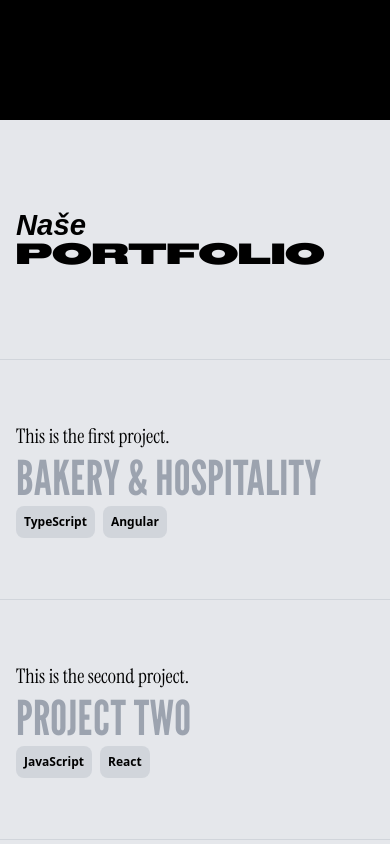
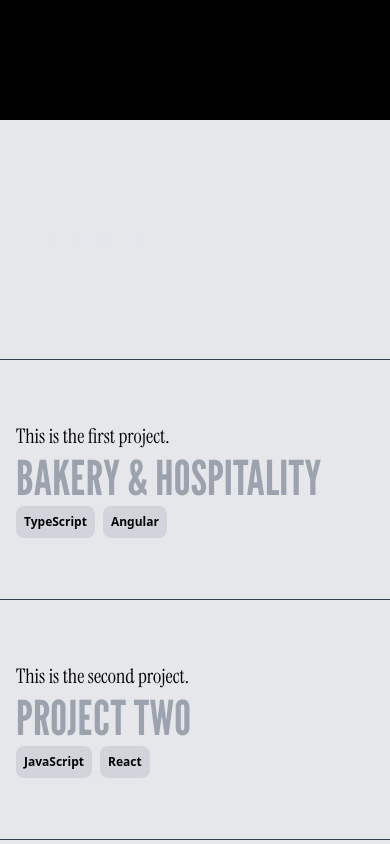
Before and after one commit to jindrahabarta/brofolio, a Next.js app: page / in a window 390 px wide. Shown: the part 3420-4264 px from the top of the page. Built offline with nearby package versions, Linux system fonts and the light colour scheme; a web font is replaced by a local one.

Commit message:
changed about us bg

```diff
--- a/src/app/_components/Sections/AboutUs/Content.tsx
+++ b/src/app/_components/Sections/AboutUs/Content.tsx
@@ -5,7 +5,7 @@ const Content = () => {
     return (
         <div
             id='aboutUsContent'
-            className=' bg-blue-400 h-fit flex flex-col justify-start scale-[0.6]'
+            className='h-fit flex flex-col justify-start scale-[0.6]'
             style={{ transformOrigin: 'center 15%' }}
         >
             <div className='h-screen relative'>
@@ -17,13 +17,13 @@ const Content = () => {
                     src='https://media.istockphoto.com/id/649431220/cs/video/k%C3%B3d-obrazovky-po%C4%8D%C3%ADta%C4%8De-z%C3%A1vadov%C3%BD-efekt-4k.mp4?s=mp4-640x640-is&k=20&c=NzqFy_RmQPW34BSKh8m6cSVK_ws-n6fDLFKtJz_m9EI='
                 ></video>
                 <div className='absolute top-0 left-0 w-full h-full flex items-center justify-center'>
-                    <h1 className=' text-yellow-400 text-center '>
+                    <h1 className='text-yellow-400 text-center '>
                         <strong>O nás</strong>
                     </h1>
                 </div>
             </div>
 
-            <div className='flex flex-col bg-gray-200 uppercase text-red-500'>
+            <div className='flex flex-col uppercase text-red-500'>
                 <article className='relative w-full md:h-[120vh] flex flex-col md:flex-row'>
                     <Image
                         src='https://c.pxhere.com/photos/c2/1b/black_and_white_fun_happy_laughing_man_person_portrait_smile-913378.jpg!d'
--- a/src/app/_components/Sections/Projects/ListItem.tsx
+++ b/src/app/_components/Sections/Projects/ListItem.tsx
@@ -11,7 +11,7 @@ const ListItem: React.FC<{ project: IProject }> = ({ project }) => {
                 href={project.url}
                 className={`group h-60 sm:h-80 block relative bg-opacity-0 hover:bg-opacity-100 ${
                     project.color || ''
-                } border-b border-gray-300 ease-out duration-200`}
+                } border-b border-gray-700 ease-out duration-200`}
             >
                 <Marquee
                     duration='40s'
--- a/src/app/_components/Sections/Projects/Projects.tsx
+++ b/src/app/_components/Sections/Projects/Projects.tsx
@@ -5,10 +5,9 @@ import Next from './Next'
 const Projects = () => {
     return (
         <section id='projects' className=' overflow-hidden'>
-            <header className='h-60 sm:h-80 flex items-center border-b border-gray-300 overflow-x-hidden px-4 sm:px-8'>
-                <h1 className='flex flex-col text-[clamp(1rem,7.5vw,3.75rem)]'>
-                    <em>Naše</em>
-                    <strong> portfolio</strong>
+            <header className='h-60 sm:h-80 flex items-center border-b border-gray-700 overflow-x-hidden px-4 sm:px-8'>
+                <h1 className='flex flex-col text-9xl font-league uppercase text-[clamp(1rem,7.5vw,3.75rem)] text-gray-200'>
+                    Naše portfolio
                 </h1>
             </header>
 
--- a/src/app/page.tsx
+++ b/src/app/page.tsx
@@ -4,7 +4,7 @@ import Contact from './_components/Sections/Contact/Contact'
 import Hero from './_components/Sections/Hero/Hero'
 import Process from './_components/Sections/Process/Process'
 import Projects from './_components/Sections/Projects/Projects'
-import Technology from './_components/Sections/Technology/Technology'
+// import Technology from './_components/Sections/Technology/Technology'
 
 export default function Home() {
     return (
@@ -12,7 +12,7 @@ export default function Home() {
             <Hero />
             <AboutUs />
             <Projects />
-            <Technology />
+            {/* <Technology /> */}
             <Process />
             {/* <FAQ /> */}
             <Contact />
```
